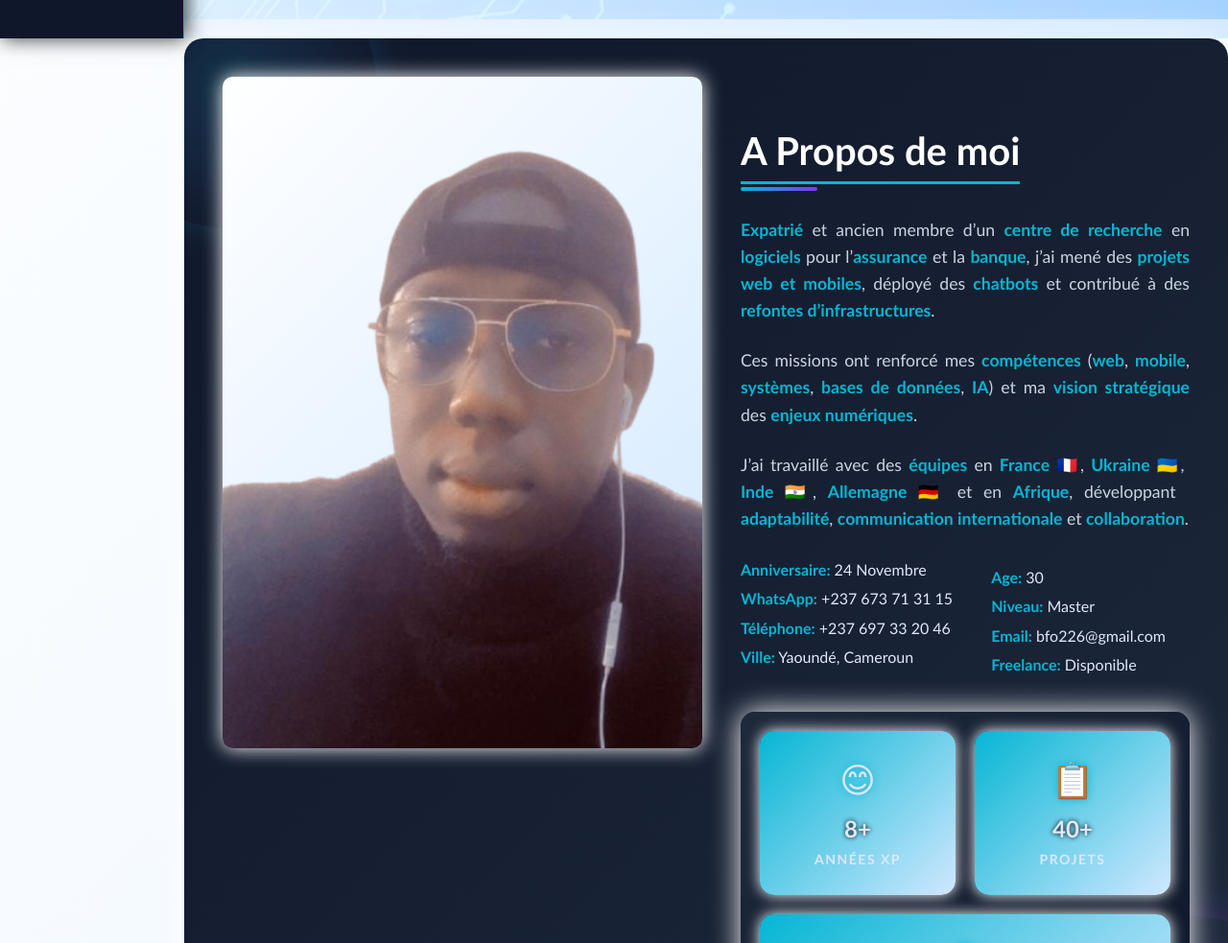
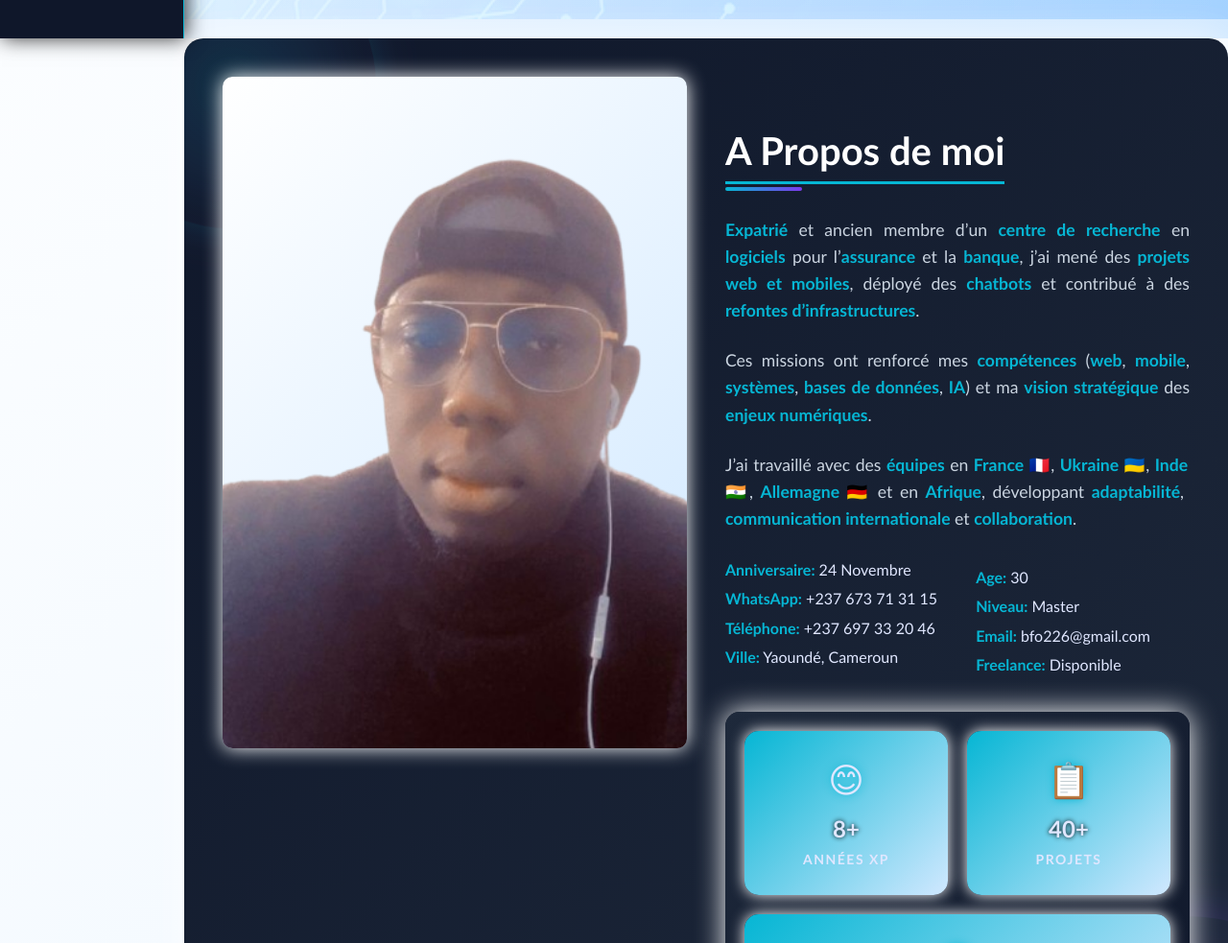
Before and after one commit to Florent2411/flo, a plain HTML site: page index.html in a window 1280 px wide. Shown: the part 760-1743 px from the top of the page at 96% size. Drawn offline with Linux system fonts and the light colour scheme.

Commit message:
Amélioration du responsive

```diff
--- a/styles.css
+++ b/styles.css
@@ -468,11 +468,6 @@ html, body {
   gap: 40px;
   margin: 0 auto;
   align-items: flex-start;
-}
-
-.about-left {
-  flex: 1 1 500px;
-  max-width: 500px;
 }
 
 .about-profile-img {
@@ -1686,7 +1681,7 @@ html {
 }
 
 .btn-secondary:hover {
-  background: #06b6d4;
+  background: #fff;
   color: #0f172a;
   transform: scale(1.05);
 }
```
